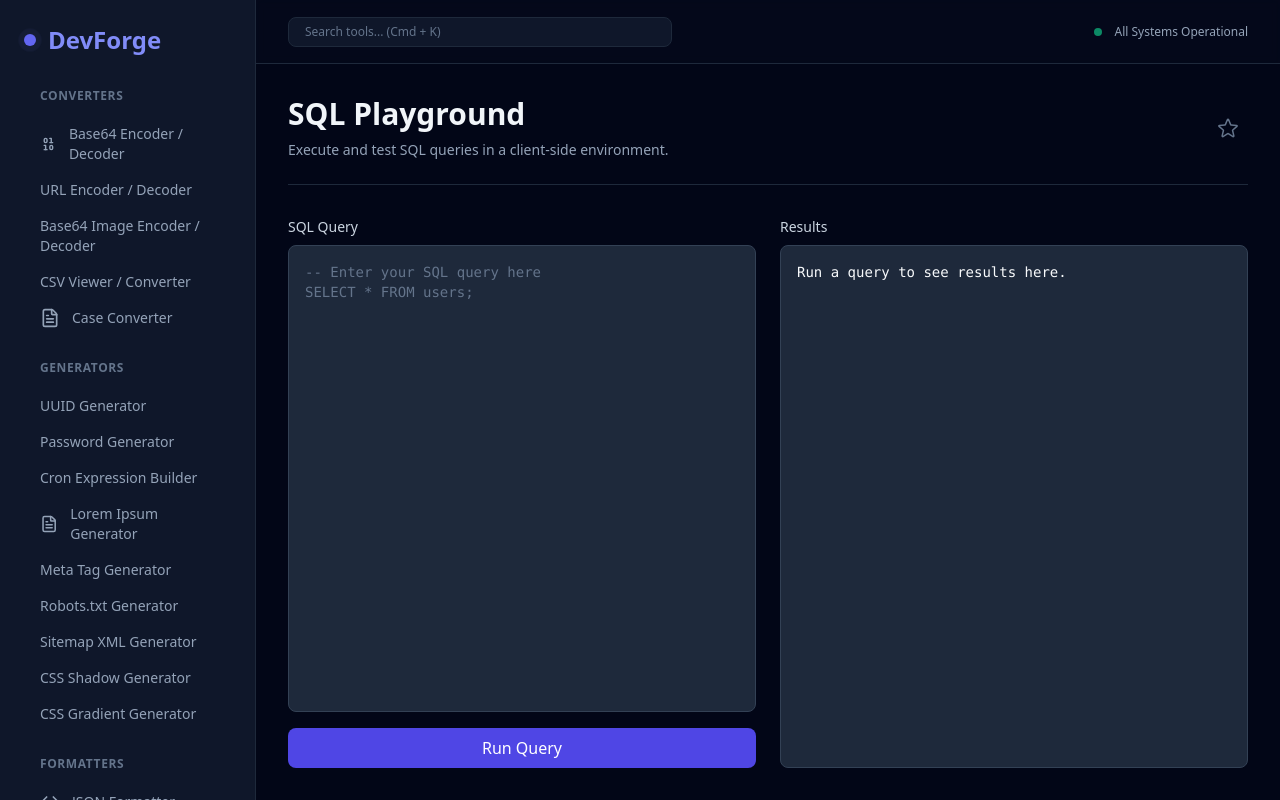
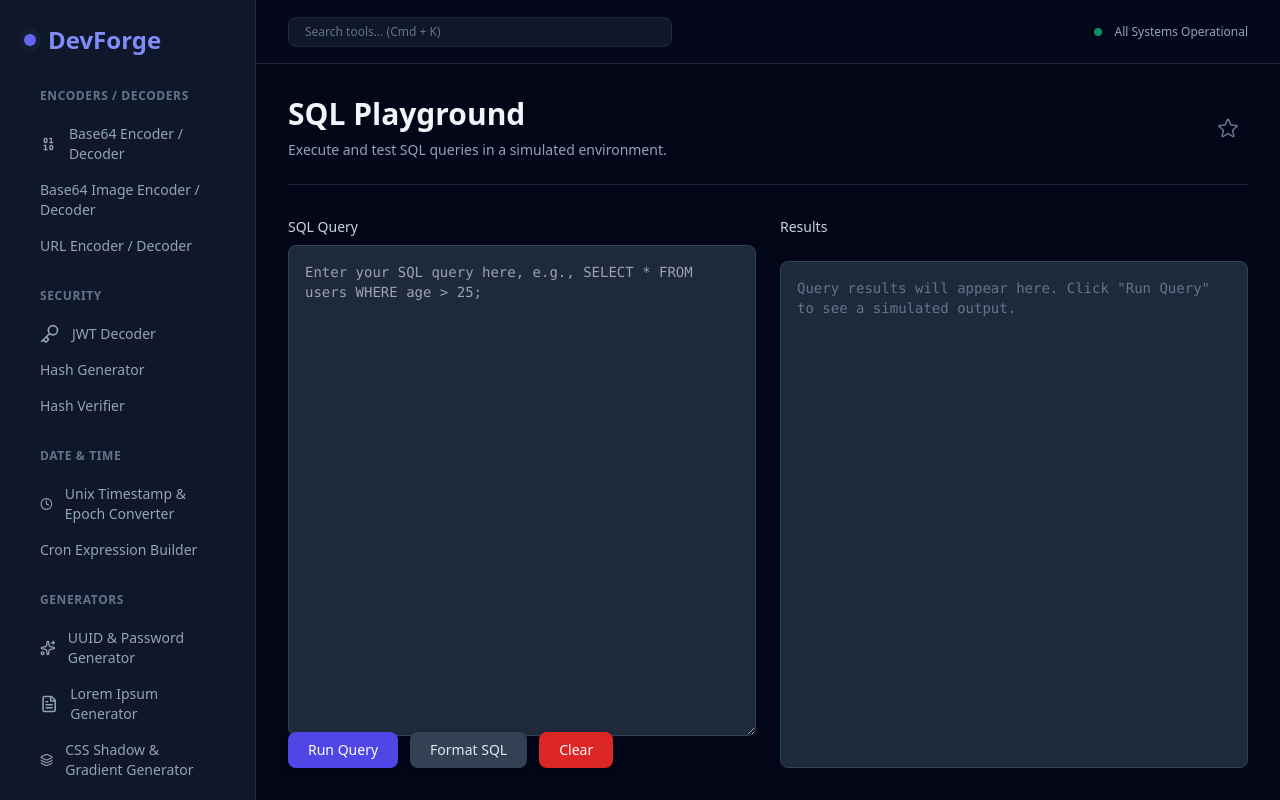
Before and after one commit to Sanjaycode21/developer-toolbox, a Next.js app: page /tools/sql-playground in a window 1280 px wide. Built offline with nearby package versions, Linux system fonts and the light colour scheme.

Commit message:
bot(daily): implement Day 91: Implement SQL Playground UI

```diff
--- a/src/app/tools/sql-playground/page.tsx
+++ b/src/app/tools/sql-playground/page.tsx
@@ -5,129 +5,118 @@ import { ToolPageWrapper } from '@/components/ToolPageWrapper';
 import { useToolStore } from '@/store/useToolStore';
 import toast from 'react-hot-toast';
 
-const SQLPlaygroundPage: React.FC = () => {
 const toolSlug = "sql-playground";
 const toolName = "SQL Playground";
-  const description = "Execute and test SQL queries in a client-side environment.";
+const toolDescription = "Execute and test SQL queries in a simulated environment.";
 
+export default function SqlPlaygroundPage() {
   const [sqlQuery, setSqlQuery] = useState<string>('');
-  const [queryResult, setQueryResult] = useState<string>('Run a query to see results here.');
-  const [error, setError] = useState<string | null>(null);
-  const [isLoading, setIsLoading] = useState<boolean>(false);
-
+  const [queryResults, setQueryResults] = useState<string>('');
   const addToHistory = useToolStore((state) => state.addToHistory);
 
   useEffect(() => {
     addToHistory(toolSlug);
-  }, [addToHistory, toolSlug]);
+  }, [addToHistory]);
 
   const handleRunQuery = () => {
-    setError(null);
-    setQueryResult('');
-    setIsLoading(true);
+    if (!sqlQuery.trim()) {
+      toast.error("Please enter an SQL query.");
+      return;
+    }
+    // Simulate query execution
+    const simulatedResult = `Query executed successfully (simulated).\n\nInput Query:\n${sqlQuery}\n\n--- Simulated Data ---\nID | Name  | Age | City\n---|-------|-----|--------\n1  | Alice | 30  | New York\n2  | Bob   | 24  | London\n3  | Carol | 35  | Paris\n4  | David | 29  | Berlin`;
+    setQueryResults(simulatedResult);
+    toast.success("Query executed (simulated).");
+  };
 
-    // Simulate a network request or database execution
-    setTimeout(() => {
-      try {
-        // Basic mock SQL execution logic
-        let result = '';
+  const handleClear = () => {
+    setSqlQuery('');
+    setQueryResults('');
+    toast.success("Input and results cleared.");
+  };
 
-        const lowerCaseQuery = sqlQuery.toLowerCase().trim();
-
-        if (!lowerCaseQuery) {
-          throw new Error("Query cannot be empty.");
+  const handleFormat = () => {
+    if (!sqlQuery.trim()) {
+      toast.error("Please enter an SQL query to format.");
+      return;
     }
-
-        if (lowerCaseQuery.includes('select * from users')) {
-          result = JSON.stringify([
-            { id: 1, name: 'Alice', email: 'alice@example.com', created_at: '2023-01-15' },
-            { id: 2, name: 'Bob', email: 'bob@example.com', created_at: '2023-02-20' },
-            { id: 3, name: 'Charlie', email: 'charlie@example.com', created_at: '2023-03-10' },
-          ], null, 2);
-        } else if (lowerCaseQuery.includes('insert into products')) {
-          result = 'Query OK, 1 row affected (0.01 sec)';
-        } else if (lowerCaseQuery.includes('update orders set status')) {
-          result = 'Query OK, 2 rows affected (0.02 sec)';
-        } else if (lowerCaseQuery.includes('delete from logs')) {
-          result = 'Query OK, 5 rows affected (0.03 sec)';
-        } else if (lowerCaseQuery.includes('create table')) {
-          result = 'Query OK, 0 rows affected (0.05 sec)';
-        } else if (lowerCaseQuery.includes('drop table')) {
-          result = 'Query OK, 0 rows affected (0.04 sec)';
-        } else if (lowerCaseQuery.includes('error') || lowerCaseQuery.includes('syntax error')) {
-          throw new Error("Syntax error detected. Please check your query.");
-        }
-        else {
-          result = `Mock execution: Query received:\n${sqlQuery}\n\n(No specific mock result for this query. Try "SELECT * FROM users;" or "INSERT INTO products (name) VALUES ('New Product');")`;
-        }
-
-        setQueryResult(result);
-        toast.success('Query executed successfully!');
-      } catch (e: any) {
-        setError(e.message);
-        setQueryResult('');
-        toast.error(`Query failed: ${e.message}`);
-      } finally {
-        setIsLoading(false);
-      }
-    }, 1000); // Simulate 1 second delay
+    // Basic simulated SQL formatting
+    const formattedSql = sqlQuery
+      .replace(/SELECT/gi, '\nSELECT')
+      .replace(/FROM/gi, '\nFROM')
+      .replace(/WHERE/gi, '\nWHERE')
+      .replace(/GROUP BY/gi, '\nGROUP BY')
+      .replace(/ORDER BY/gi, '\nORDER BY')
+      .replace(/INSERT INTO/gi, '\nINSERT INTO')
+      .replace(/VALUES/gi, '\nVALUES')
+      .replace(/UPDATE/gi, '\nUPDATE')
+      .replace(/SET/gi, '\nSET')
+      .replace(/DELETE FROM/gi, '\nDELETE FROM')
+      .replace(/AND/gi, '\n  AND')
+      .replace(/OR/gi, '\n  OR')
+      .replace(/\s+/g, ' ') // Normalize spaces
+      .trim();
+    setSqlQuery(formattedSql);
+    toast.success("SQL formatted (simulated).");
   };
 
   return (
-    <ToolPageWrapper toolSlug={toolSlug} toolName={toolName} description={description}>
+    <ToolPageWrapper toolSlug={toolSlug} toolName={toolName} description={toolDescription}>
       <div className="flex flex-col lg:flex-row gap-6 h-full">
-        {/* SQL Input Area */}
-        <div className="flex-1 flex flex-col">
+        {/* Input and Controls */}
+        <div className="flex-1 flex flex-col gap-4">
+          <div className="flex-1">
             <label htmlFor="sql-input" className="block text-sm font-medium text-slate-300 mb-2">
               SQL Query
             </label>
             <textarea
               id="sql-input"
-            className="w-full flex-1 p-4 bg-slate-800 border border-slate-700 rounded-lg text-slate-50 font-mono text-sm resize-none focus:outline-none focus:border-indigo-500 transition-colors placeholder:text-slate-500"
-            placeholder={`-- Enter your SQL query here\nSELECT * FROM users;`}
+              className="w-full h-full min-h-[200px] lg:min-h-[unset] p-4 bg-slate-800 border border-slate-700 rounded-lg text-slate-50 font-mono text-sm focus:outline-none focus:border-indigo-500 resize-y"
+              placeholder="Enter your SQL query here, e.g., SELECT * FROM users WHERE age > 25;"
               value={sqlQuery}
               onChange={(e) => setSqlQuery(e.target.value)}
-            rows={10} // Default rows for smaller screens, flex-1 handles height on larger
-          ></textarea>
+              spellCheck="false"
+            />
+          </div>
+          <div className="flex flex-wrap gap-3 mt-2">
             <button
               onClick={handleRunQuery}
-            disabled={isLoading}
-            className="mt-4 px-6 py-2 bg-indigo-600 hover:bg-indigo-700 text-white font-medium rounded-lg transition-colors duration-200 disabled:opacity-50 disabled:cursor-not-allowed flex items-center justify-center gap-2"
+              className="px-5 py-2 bg-indigo-600 hover:bg-indigo-700 text-white font-medium rounded-lg transition-colors shadow-md text-sm"
             >
-            {isLoading && (
-              <svg className="animate-spin h-5 w-5 text-white" xmlns="http://www.w3.org/2000/svg" fill="none" viewBox="0 0 24 24">
-                <circle className="opacity-25" cx="12" cy="12" r="10" stroke="currentColor" strokeWidth="4"></circle>
-                <path className="opacity-75" fill="currentColor" d="M4 12a8 8 0 018-8V0C5.373 0 0 5.373 0 12h4zm2 5.291A7.962 7.962 0 014 12H0c0 3.042 1.135 5.824 3 7.938l3-2.647z"></path>
-              </svg>
-            )}
               Run Query
             </button>
+            <button
+              onClick={handleFormat}
+              className="px-5 py-2 bg-slate-700 hover:bg-slate-600 text-slate-200 font-medium rounded-lg transition-colors shadow-md text-sm"
+            >
+              Format SQL
+            </button>
+            <button
+              onClick={handleClear}
+              className="px-5 py-2 bg-red-600 hover:bg-red-700 text-white font-medium rounded-lg transition-colors shadow-md text-sm"
+            >
+              Clear
+            </button>
+          </div>
         </div>
 
-        {/* Results Area */}
-        <div className="flex-1 flex flex-col">
-          <label className="block text-sm font-medium text-slate-300 mb-2">
+        {/* Results */}
+        <div className="flex-1 flex flex-col gap-4">
+          <label htmlFor="sql-results" className="block text-sm font-medium text-slate-300 mb-2">
             Results
           </label>
-          <div className="w-full flex-1 p-4 bg-slate-800 border border-slate-700 rounded-lg text-slate-50 font-mono text-sm overflow-auto relative">
-            {isLoading && (
-              <div className="absolute inset-0 flex items-center justify-center bg-slate-800/70 backdrop-blur-sm z-10 rounded-lg">
-                <svg className="animate-spin h-8 w-8 text-indigo-400" xmlns="http://www.w3.org/2000/svg" fill="none" viewBox="0 0 24 24">
-                  <circle className="opacity-25" cx="12" cy="12" r="10" stroke="currentColor" strokeWidth="4"></circle>
-                  <path className="opacity-75" fill="currentColor" d="M4 12a8 8 0 018-8V0C5.373 0 0 5.373 0 12h4zm2 5.291A7.962 7.962 0 014 12H0c0 3.042 1.135 5.824 3 7.938l3-2.647z"></path>
-                </svg>
-              </div>
-            )}
-            {error ? (
-              <pre className="text-red-400 whitespace-pre-wrap">{error}</pre>
-            ) : (
-              <pre className="whitespace-pre-wrap">{queryResult}</pre>
+          <div
+            id="sql-results"
+            className="w-full h-full min-h-[200px] lg:min-h-[unset] p-4 bg-slate-800 border border-slate-700 rounded-lg text-slate-50 font-mono text-sm overflow-auto whitespace-pre-wrap break-words"
+          >
+            {queryResults || (
+              <span className="text-slate-500">
+                Query results will appear here. Click "Run Query" to see a simulated output.
+              </span>
             )}
           </div>
         </div>
       </div>
     </ToolPageWrapper>
   );
-};
-
-export default SQLPlaygroundPage;
+}
--- a/src/lib/tools.tsx
+++ b/src/lib/tools.tsx
@@ -1,4 +1,4 @@
-import { Code, Star, History, Palette, Layers, Settings, Terminal, Hash, Shield, FileText, Binary, Calendar, Sparkles, Clock, Key, Search, Database, Globe } from 'lucide-react';
+import { Code, Star, History, Palette, Layers, Settings, Terminal, Hash, Shield, FileText, Binary, Calendar, Sparkles, Clock, Key, Search } from 'lucide-react';
 
 export interface Tool {
   slug: string;
@@ -9,169 +9,34 @@ export interface Tool {
 }
 
 export const tools: Tool[] = [
-  // Converters
   {
     slug: "base64-encoder-decoder",
     name: "Base64 Encoder / Decoder",
-    category: "Converters",
+    category: "Encoders / Decoders",
     path: "/tools/base64-encoder-decoder",
     description: "Encode and decode Base64 strings.",
   },
   {
-    slug: "url-encoder-decoder",
-    name: "URL Encoder / Decoder",
-    category: "Converters",
-    path: "/tools/url-encoder-decoder",
-    description: "Encode and decode URLs.",
-  },
-  {
     slug: "base64-image-encoder-decoder",
     name: "Base64 Image Encoder / Decoder",
-    category: "Converters",
+    category: "Encoders / Decoders",
     path: "/tools/base64-image-encoder-decoder",
     description: "Encode and decode images to/from Base64.",
   },
   {
-    slug: "csv-viewer-converter",
-    name: "CSV Viewer / Converter",
-    category: "Converters",
-    path: "/tools/csv-viewer-converter",
-    description: "View and convert CSV data.",
+    slug: "url-encoder-decoder",
+    name: "URL Encoder / Decoder",
+    category: "Encoders / Decoders",
+    path: "/tools/url-encoder-decoder",
+    description: "Encode and decode URL components.",
   },
   {
-    slug: "case-converter",
-    name: "Case Converter",
-    category: "Converters",
-    path: "/tools/day-7-implement-case-converter-lorem-ipsum-generator-tools", // This path needs to be updated if a dedicated page is created
-    description: "Convert text between different letter cases.",
+    slug: "jwt-decoder",
+    name: "JWT Decoder",
+    category: "Security",
+    path: "/tools/jwt-decoder",
+    description: "Decode and inspect JSON Web Tokens.",
   },
-
-  // Generators
-  {
-    slug: "uuid-generator",
-    name: "UUID Generator",
-    category: "Generators",
-    path: "/tools/day-6-implement-uuid-password-generator-tools", // This path needs to be updated if a dedicated page is created
-    description: "Generate universally unique identifiers (UUIDs).",
-  },
-  {
-    slug: "password-generator",
-    name: "Password Generator",
-    category: "Generators",
-    path: "/tools/day-6-implement-uuid-password-generator-tools", // This path needs to be updated if a dedicated page is created
-    description: "Generate strong, random passwords.",
-  },
-  {
-    slug: "cron-expression-builder",
-    name: "Cron Expression Builder",
-    category: "Generators",
-    path: "/tools/cron-expression-builder",
-    description: "Build and visualize cron job schedules.",
-  },
-  {
-    slug: "lorem-ipsum-generator",
-    name: "Lorem Ipsum Generator",
-    category: "Generators",
-    path: "/tools/day-7-implement-case-converter-lorem-ipsum-generator-tools", // This path needs to be updated if a dedicated page is created
-    description: "Generate placeholder text.",
-  },
-  {
-    slug: "meta-tag-generator",
-    name: "Meta Tag Generator",
-    category: "Generators",
-    path: "/tools/meta-tag-generator",
-    description: "Generate essential meta tags for SEO.",
-  },
-  {
-    slug: "robots-txt-generator",
-    name: "Robots.txt Generator",
-    category: "Generators",
-    path: "/tools/robots-txt-generator",
-    description: "Create a robots.txt file to manage crawler access.",
-  },
-  {
-    slug: "sitemap-xml-generator",
-    name: "Sitemap XML Generator",
-    category: "Generators",
-    path: "/tools/sitemap-xml-generator",
-    description: "Generate an XML sitemap for your website.",
-  },
-  {
-    slug: "css-shadow-generator",
-    name: "CSS Shadow Generator",
-    category: "Generators",
-    path: "/tools/day-4-implement-css-shadow-gradient-generator-tools", // This path needs to be updated if a dedicated page is created
-    description: "Generate various CSS box and text shadows.",
-  },
-  {
-    slug: "css-gradient-generator",
-    name: "CSS Gradient Generator",
-    category: "Generators",
-    path: "/tools/day-4-implement-css-shadow-gradient-generator-tools", // This path needs to be updated if a dedicated page is created
-    description: "Create beautiful CSS gradients.",
-  },
-
-  // Formatters
-  {
-    slug: "json-formatter",
-    name: "JSON Formatter",
-    category: "Formatters",
-    path: "/tools/json-formatter",
-    description: "Format and validate JSON data.",
-  },
-  {
-    slug: "xml-formatter",
-    name: "XML Formatter",
-    category: "Formatters",
-    path: "/tools/xml-formatter",
-    description: "Format and validate XML data.",
-  },
-  {
-    slug: "html-formatter",
-    name: "HTML Formatter",
-    category: "Formatters",
-    path: "/tools/html-formatter",
-    description: "Format and beautify HTML code.",
-  },
-  {
-    slug: "sql-formatter",
-    name: "SQL Formatter",
-    category: "Formatters",
-    path: "/tools/sql-formatter",
-    description: "Format SQL queries for readability.",
-  },
-  {
-    slug: "yaml-formatter",
-    name: "YAML Formatter",
-    category: "Formatters",
-    path: "/tools/yaml-formatter",
-    description: "Format and validate YAML data.",
-  },
-
-  // Web
-  {
-    slug: "http-header-viewer",
-    name: "HTTP Header Viewer",
-    category: "Web",
-    path: "/tools/http-header-viewer",
-    description: "View HTTP headers of any URL.",
-  },
-  {
-    slug: "websocket-tester",
-    name: "WebSocket Tester",
-    category: "Web",
-    path: "/tools/websocket-tester",
-    description: "Test WebSocket connections.",
-  },
-  {
-    slug: "meta-tag-og-preview",
-    name: "Meta Tag & OG Preview",
-    category: "Web",
-    path: "/tools/meta-tag-generator-og-preview",
-    description: "Preview how your website appears on social media.",
-  },
-
-  // Security
   {
     slug: "hash-generator",
     name: "Hash Generator",
@@ -184,85 +49,190 @@ export const tools: Tool[] = [
     name: "Hash Verifier",
     category: "Security",
     path: "/tools/hash-verifier",
-    description: "Verify the integrity of files using hash comparison.",
+    description: "Verify the integrity of data using hash comparison.",
   },
-  {
-    slug: "jwt-decoder",
-    name: "JWT Decoder",
-    category: "Security",
-    path: "/tools/jwt-decoder",
-    description: "Decode and inspect JSON Web Tokens.",
-  },
-
-  // Utilities
-  {
-    slug: "markdown-live-preview",
-    name: "Markdown Live Preview",
-    category: "Utilities",
-    path: "/tools/markdown-live-preview",
-    description: "Write and preview Markdown in real-time.",
-  },
-  {
-    slug: "regex-tester-generator",
-    name: "Regex Tester & Generator",
-    category: "Utilities",
-    path: "/tools/regex-tester-generator",
-    description: "Test and build regular expressions.",
-  },
-  {
-    slug: "color-picker",
-    name: "Color Picker",
-    category: "Utilities",
-    path: "/tools/color-picker",
-    description: "Select and convert colors.",
-  },
-  {
-    slug: "svg-optimizer-viewer",
-    name: "SVG Optimizer & Viewer",
-    category: "Utilities",
-    path: "/tools/svg-optimizer-viewer",
-    description: "Optimize and view SVG files.",
-  },
-
-  // Date & Time
   {
     slug: "unix-timestamp-epoch-converter",
     name: "Unix Timestamp & Epoch Converter",
     category: "Date & Time",
     path: "/tools/unix-timestamp-epoch-converter",
-    description: "Convert between human-readable dates and Unix timestamps.",
+    description: "Convert Unix timestamps to human-readable dates and vice versa.",
   },
-
-  // Database
   {
-    slug: "sql-playground",
-    name: "SQL Playground",
-    category: "Database",
-    path: "/tools/sql-playground",
-    description: "Execute and test SQL queries in a client-side environment.",
+    slug: "cron-expression-builder",
+    name: "Cron Expression Builder",
+    category: "Date & Time",
+    path: "/tools/cron-expression-builder",
+    description: "Build and visualize cron job schedules.",
   },
-
-  // Special Pages (not tools, but part of navigation)
+  {
+    slug: "uuid-password-generator",
+    name: "UUID & Password Generator",
+    category: "Generators",
+    path: "/tools/uuid-password-generator",
+    description: "Generate strong passwords and UUIDs.",
+  },
+  {
+    slug: "lorem-ipsum-generator",
+    name: "Lorem Ipsum Generator",
+    category: "Generators",
+    path: "/tools/day-7-implement-case-converter-lorem-ipsum-generator-tools", // This path should ideally be /tools/lorem-ipsum-generator
+    description: "Generate placeholder text for your designs.",
+  },
+  {
+    slug: "meta-tag-generator",
+    name: "Meta Tag Generator",
+    category: "SEO",
+    path: "/tools/meta-tag-generator",
+    description: "Generate essential meta tags for SEO.",
+  },
+  {
+    slug: "meta-tag-generator-og-preview",
+    name: "Open Graph Previewer",
+    category: "SEO",
+    path: "/tools/meta-tag-generator-og-preview",
+    description: "Preview how your links will look on social media.",
+  },
+  {
+    slug: "robots-txt-generator",
+    name: "Robots.txt Generator",
+    category: "SEO",
+    path: "/tools/robots-txt-generator",
+    description: "Create a robots.txt file to manage crawler access.",
+  },
+  {
+    slug: "sitemap-xml-generator",
+    name: "Sitemap XML Generator",
+    category: "SEO",
+    path: "/tools/sitemap-xml-generator",
+    description: "Generate an XML sitemap for your website.",
+  },
+  {
+    slug: "json-formatter",
+    name: "JSON Formatter",
+    category: "Formatters",
+    path: "/tools/json-formatter",
+    description: "Beautify or minify JSON data.",
+  },
+  {
+    slug: "xml-formatter",
+    name: "XML Formatter",
+    category: "Formatters",
+    path: "/tools/xml-formatter",
+    description: "Beautify or minify XML data.",
+  },
+  {
+    slug: "html-formatter",
+    name: "HTML Formatter",
+    category: "Formatters",
+    path: "/tools/html-formatter",
+    description: "Beautify or minify HTML code.",
+  },
+  {
+    slug: "css-shadow-gradient-generator",
+    name: "CSS Shadow & Gradient Generator",
+    category: "Generators",
+    path: "/tools/day-4-implement-css-shadow-gradient-generator-tools", // This path should ideally be /tools/css-shadow-gradient-generator
+    description: "Generate complex CSS shadows and gradients.",
+  },
+  {
+    slug: "yaml-formatter",
+    name: "YAML Formatter",
+    category: "Formatters",
+    path: "/tools/yaml-formatter",
+    description: "Beautify or minify YAML data.",
+  },
+  {
+    slug: "sql-formatter",
+    name: "SQL Formatter",
+    category: "Formatters",
+    path: "/tools/sql-formatter",
+    description: "Beautify or minify SQL queries.",
+  },
+  {
+    slug: "markdown-live-preview",
+    name: "Markdown Live Preview",
+    category: "Text",
+    path: "/tools/markdown-live-preview",
+    description: "Write Markdown and see the live preview.",
+  },
+  {
+    slug: "case-converter",
+    name: "Case Converter",
+    category: "Text",
+    path: "/tools/day-7-implement-case-converter-lorem-ipsum-generator-tools", // This path should ideally be /tools/case-converter
+    description: "Convert text between different cases (e.g., camelCase, snake_case).",
+  },
+  {
+    slug: "regex-tester-generator",
+    name: "Regex Tester & Generator",
+    category: "Text",
+    path: "/tools/regex-tester-generator",
+    description: "Test and generate regular expressions.",
+  },
+  {
+    slug: "csv-viewer-converter",
+    name: "CSV Viewer & Converter",
+    category: "Data",
+    path: "/tools/csv-viewer-converter",
+    description: "View, parse, and convert CSV data.",
+  },
+  {
+    slug: "http-header-viewer",
+    name: "HTTP Header Viewer",
+    category: "Network",
+    path: "/tools/http-header-viewer",
+    description: "Inspect HTTP headers of any URL.",
+  },
+  {
+    slug: "websocket-tester",
+    name: "WebSocket Tester",
+    category: "Network",
+    path: "/tools/websocket-tester",
+    description: "Connect to and test WebSocket endpoints.",
+  },
+  {
+    slug: "color-picker",
+    name: "Color Picker",
+    category: "Design",
+    path: "/tools/color-picker",
+    description: "Pick colors and convert between formats (HEX, RGB, HSL).",
+  },
+  {
+    slug: "svg-optimizer-viewer",
+    name: "SVG Optimizer & Viewer",
+    category: "Design",
+    path: "/tools/svg-optimizer-viewer",
+    description: "Optimize and view SVG files.",
+  },
   {
     slug: "favorites",
     name: "Favorites",
-    category: "Special",
+    category: "General",
     path: "/tools/favorites",
     description: "Your favorite tools for quick access.",
   },
   {
     slug: "history",
     name: "History",
-    category: "Special",
+    category: "General",
     path: "/tools/history",
     description: "Recently used tools.",
   },
+  // New tool: SQL Playground
+  {
+    slug: "sql-playground",
+    name: "SQL Playground",
+    category: "Database",
+    path: "/tools/sql-playground",
+    description: "Execute and test SQL queries in a simulated environment.",
+  },
 ];
 
-// Helper function to get tools by category
+// Helper functions (ensure these are preserved exactly as functions)
 export function toolsByCategory(): Record<string, Tool[]> {
   const categories: Record<string, Tool[]> = {};
-  tools.forEach((tool) => {
+  tools.forEach(tool => {
     if (!categories[tool.category]) {
       categories[tool.category] = [];
     }
@@ -271,7 +241,6 @@ export function toolsByCategory(): Record<string, Tool[]> {
   return categories;
 }
 
-// Helper function to get tool by slug
 export function getToolBySlug(slug: string): Tool | undefined {
-  return tools.find((tool) => tool.slug === slug);
+  return tools.find(tool => tool.slug === slug);
 }
```
Also changed, not shown: 1 other file (tests, documents, lock files or other folders). Lines whose indentation alone changed are shown as unchanged.
